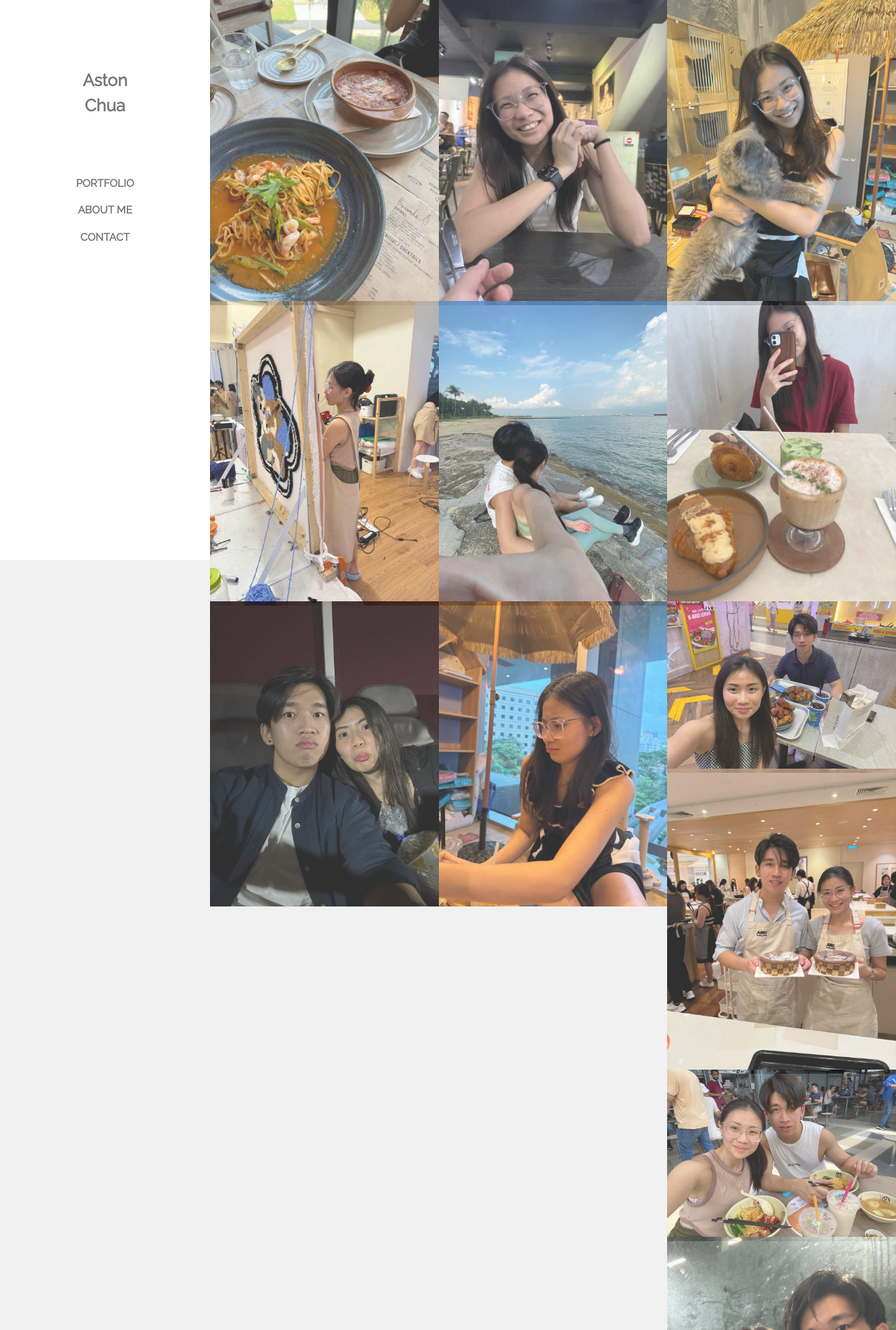
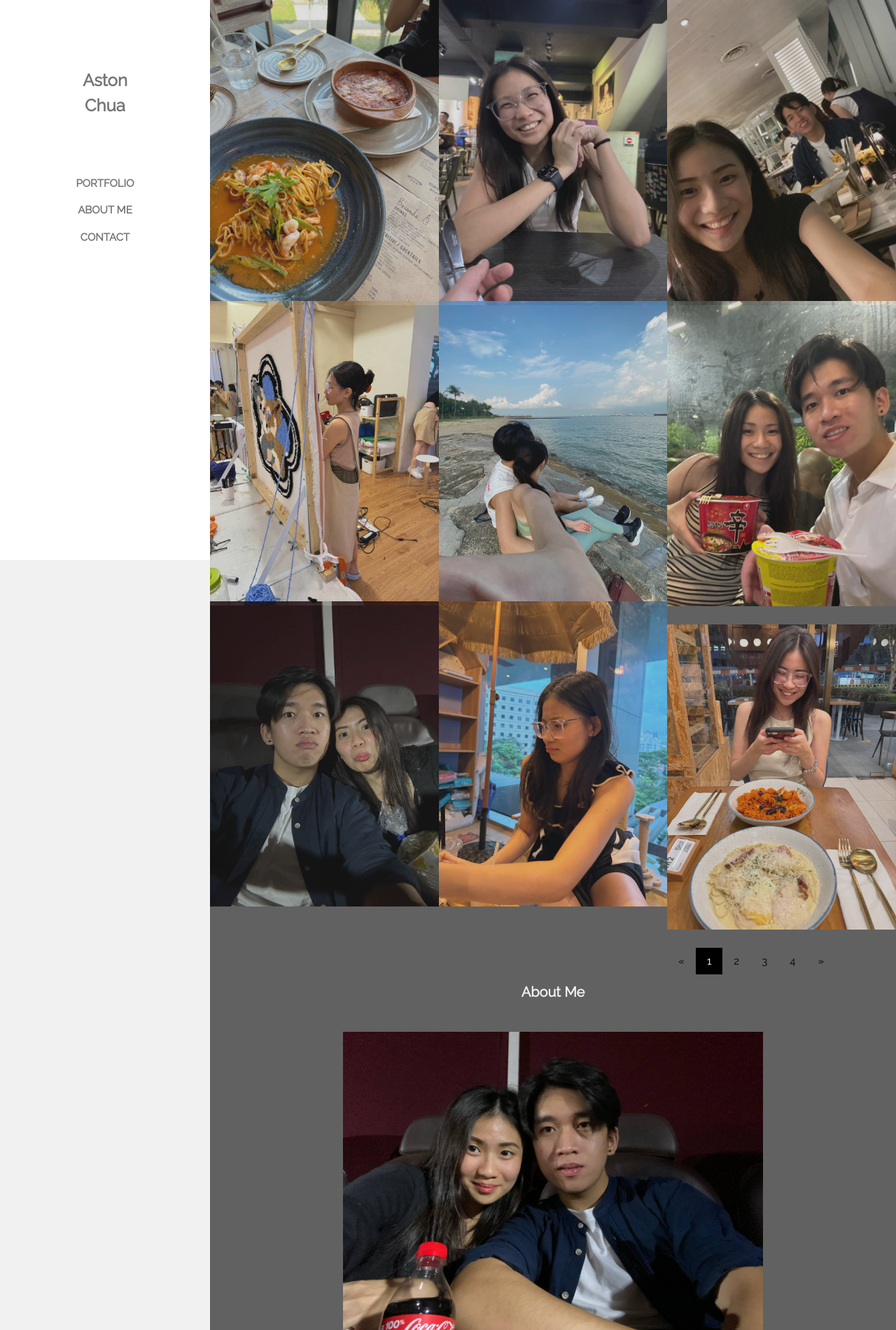
Before and after one commit to divachi/divachi.github.io, a plain HTML site: page index.html in a window 1280 px wide. Shown: the top 1900 px of the page at 70% size. Drawn offline with nearby package versions, Linux system fonts and the light colour scheme.

Commit message:
removed row

```diff
--- a/index.html
+++ b/index.html
@@ -53,16 +53,11 @@ body,h1,h2,h3,h4,h5 {font-family: "Raleway", sans-serif}
     </div>
 
     <div class="w3-third">
-      <img src="JJHoldingCat.jpg" style="width:100%" onclick="onClick(this)" alt="Cute Girl Holding a Pussy">
-      <img src="photo_6334783377135222344_y.jpg" style="width:100%" onclick="onClick(this)" alt="Last day at JB">
-      <img src="KoreanFriedChicken.jpg" style="width:100%" onclick="onClick(this)" alt="Too Much Chicken">
+      <img src="JJBirthday.jpg" style="width:100%" onclick="onClick(this)" alt="Beautiful Girl's Birthday">
+      <img src="CupNoodleDate.jpg" style="width:100%" onclick="onClick(this)" alt="Cup noodle date was lit ngl">
+      <img src="TipStrada.jpg" style="width:100%" onclick="onClick(this)" alt="Pasta at Novena>
     </div>
 
-    <div class="w3-third">
-      <img src="Baking.jpg" style="width:100%" onclick="onClick(this)" alt="Damn look at those cakes">
-      <img src="SerangoonGardensMarket.jpg" style="width:100%" onclick="onClick(this)" alt="Noodles were delicious but this girl was even more so">
-      <img src="CupNoodleDate.jpg" style="width:100%" onclick="onClick(this)" alt="Cup noodle date was lit ngl">
-    </div>
   </div>
 
   <!-- Pagination -->
```
